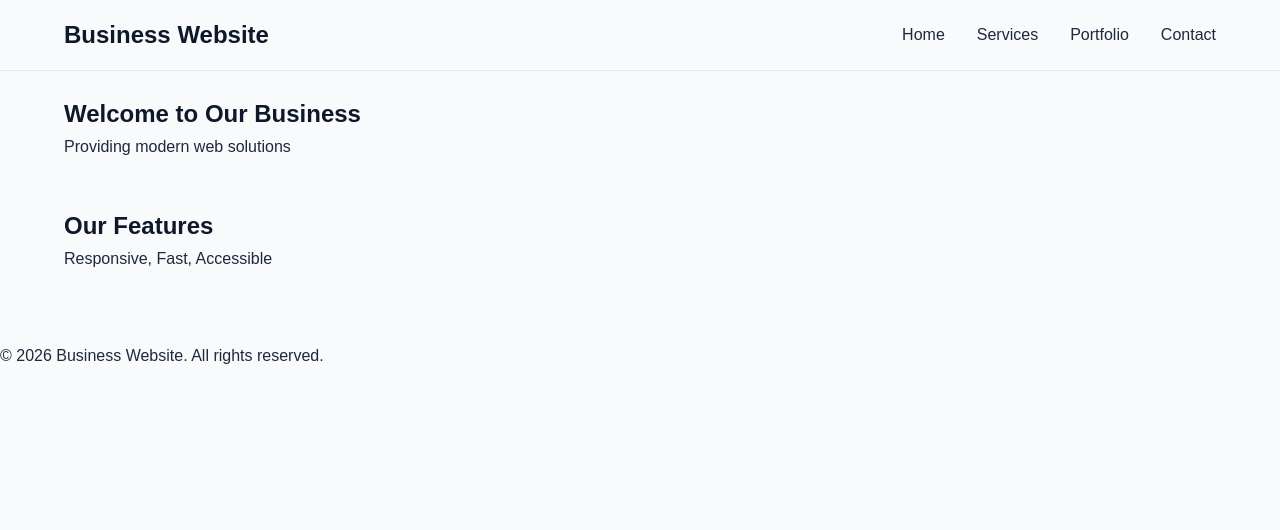
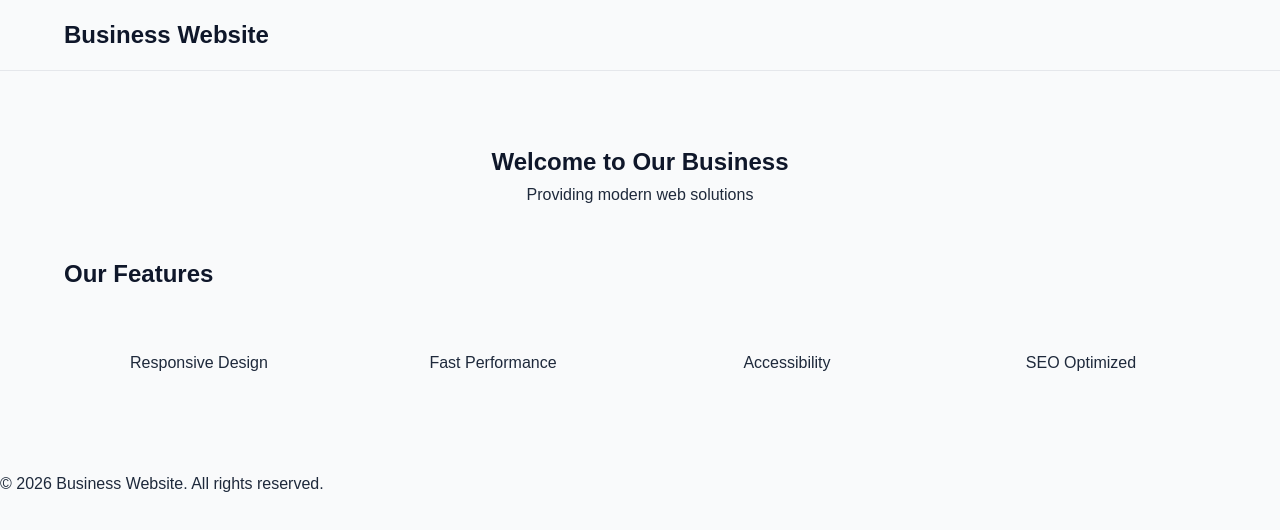
Before and after one commit to Debasmita230/The-Developers-Arena-Internship, a React (Create React App) app: page / in a window 1280 px wide. Shown: the top 530 px of the page. Built offline with nearby package versions, Linux system fonts and the light colour scheme.

Commit message:
Day 3: ES6 features, feature mapping and form validation

```diff
--- a/src/components/Header/Header.css
+++ b/src/components/Header/Header.css
@@ -14,9 +14,14 @@
 }
 
 .nav-links {
-  list-style: none;
-  display: flex;
-  gap: 2rem;
+  display: none;
+  flex-direction: column;
+  background-color: var(--light-gray);
+  position: absolute;
+  top: 70px;
+  right: 20px;
+  padding: 1rem;
+  border-radius: 6px;
 }
 
 .nav-links li {
@@ -24,9 +29,21 @@
   font-weight: 500;
 }
 
+.nav-links.open {
+    display: flex;
+  }
+
 .logo {
   font-size: 1.5rem;
   font-weight: bold;
+}
+
+.menu-btn {
+  display: none;
+  font-size: 1.5rem;
+  background: none;
+  border: none;
+  cursor: pointer;
 }
 
 
@@ -35,3 +52,9 @@
     display: none;
   }
 }
+
+@media (max-width: 768px) {
+  .menu-btn {
+    display: block;
+  }
+}
--- a/src/components/Header/Header.jsx
+++ b/src/components/Header/Header.jsx
@@ -1,11 +1,23 @@
+import { useState } from 'react';
 import './Header.css';
 
 const Header = () => {
+   const [menuOpen, setMenuOpen] = useState(false);
+
+   const toggleMenu = () => {
+    setMenuOpen(prev => !prev);
+  };
+
+
   return (
     <header className="header">
       <nav className="navbar">
         <h2 className="logo">Business Website</h2>
-        <ul className="nav-links">
+
+        <button className="menu-btn" onClick={toggleMenu}>
+          ☰
+        </button>
+        <ul className={`nav-links ${menuOpen ? 'open' : ''}`}>
           <li>Home</li>
           <li>Services</li>
           <li>Portfolio</li>
--- /dev/null
+++ b/src/pages/Home/Home.css
@@ -0,0 +1,24 @@
+.hero {
+  text-align: center;
+  margin: 3rem 0;
+}
+
+.features-grid {
+  display: grid;
+  grid-template-columns: repeat(auto-fit, minmax(220px, 1fr));
+  gap: 1.5rem;
+  margin-top: 2rem;
+}
+
+.feature-card {
+  padding: 1.5rem;
+  background-color: var(--light-gray);
+  border-radius: 8px;
+  text-align: center;
+  font-weight: 500;
+  transition: transform 0.3s ease;
+}
+
+.feature-card:hover {
+  transform: translateY(-5px);
+}
--- a/src/pages/Home/Home.jsx
+++ b/src/pages/Home/Home.jsx
@@ -1,14 +1,31 @@
+import './Home.css';
+
+const features = [
+  'Responsive Design',
+  'Fast Performance',
+  'Accessibility',
+  'SEO Optimized'
+];
+
+
+
 const Home = () => {
   return (
     <main>
-      <section>
+      <section className="hero">
         <h1>Welcome to Our Business</h1>
         <p>Providing modern web solutions</p>
       </section>
 
       <section>
         <h2>Our Features</h2>
-        <p>Responsive, Fast, Accessible</p>
+        <div className="features-grid">
+          {features.map((feature, index) => (
+            <div key={index} className="feature-card">
+              {feature}
+            </div>
+          ))}
+        </div>
       </section>
     </main>
   );
```
Also changed, not shown: src/pages/Contact/Contact.jsx (+59 -0 lines).
